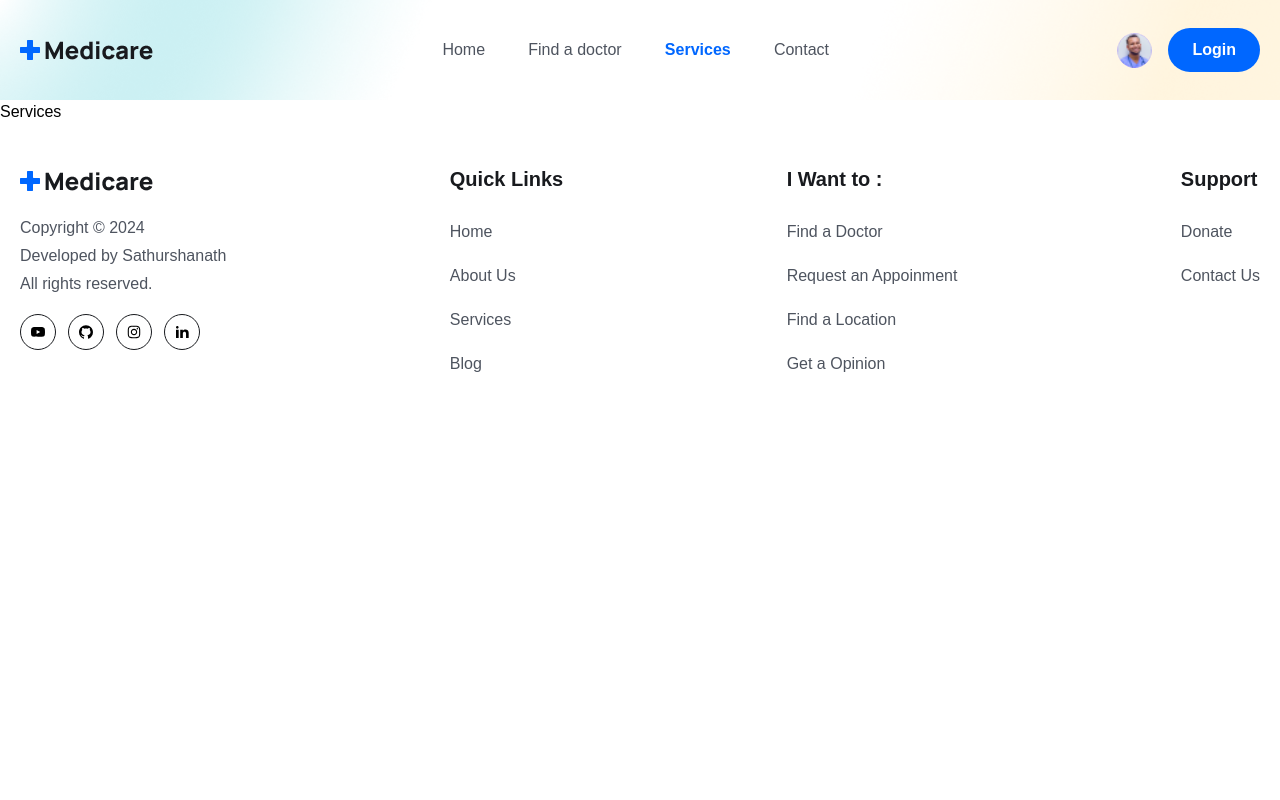
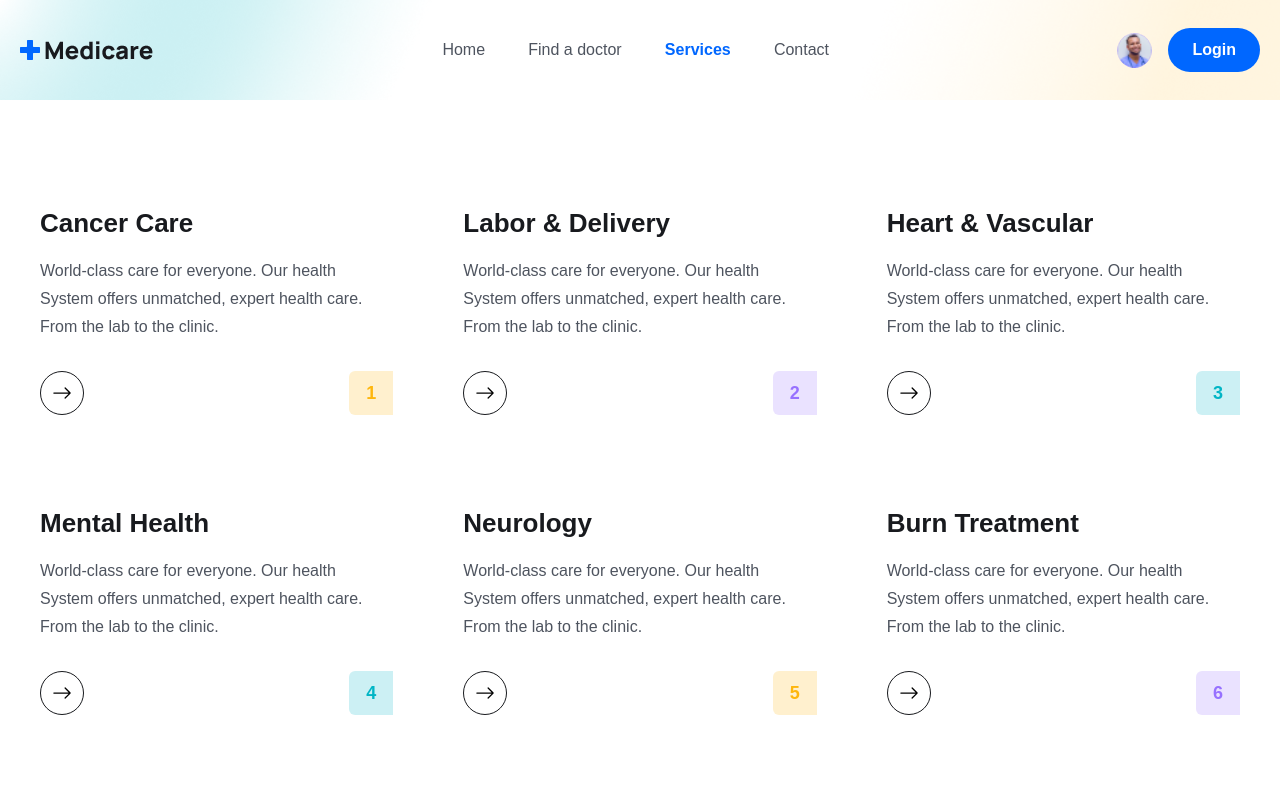
Before and after one commit to SathurshanPrabaharan/medicare-booking-app, a React (Vite) app in the folder frontend/: page /services in a window 1280 px wide. Shown: the top 800 px of the page. Built offline with nearby package versions, Linux system fonts and the light colour scheme.

Commit message:
Implement services

```diff
--- a/frontend/src/Pages/Services.jsx
+++ b/frontend/src/Pages/Services.jsx
@@ -1,9 +1,19 @@
-import React from 'react'
+import React from "react";
+import { services } from "../assets/data/services";
+import ServiceCard from "../Components/Services/ServiceCard";
 
 const Services = () => {
   return (
-    <div>Services</div>
-  )
-}
+    <section>
+      <div className="container">
+        <div className="grid grid-cols-1 md:grid-cols-2 lg:grid-cols-3 gap-5 lg:gap-[30px]">
+          {services.map((item, index) => {
+            return <ServiceCard item={item} index={index} key={index} />;
+          })}
+        </div>
+      </div>
+    </section>
+  );
+};
 
-export default Services
+export default Services;
```
